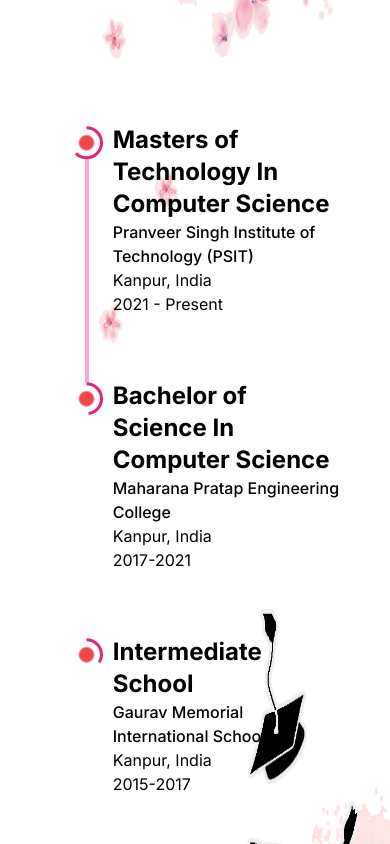
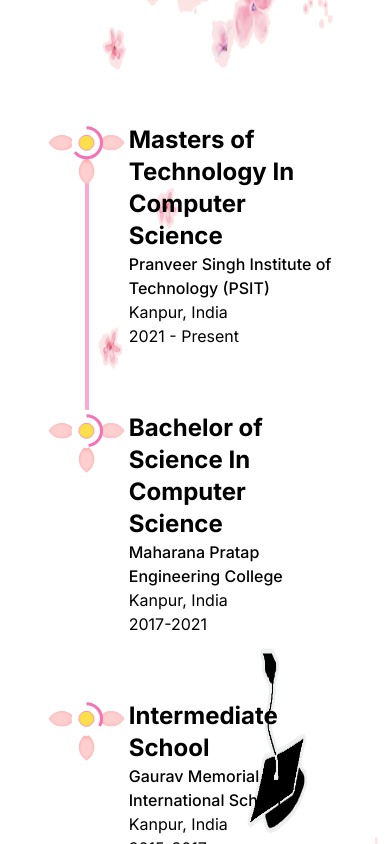
Before and after one commit to June-Senpai/portfolio, a Next.js app: page /about in a window 390 px wide. Shown: the part 2160-3004 px from the top of the page. Built offline with nearby package versions, Linux system fonts and the light colour scheme.

Commit message:
projects started

```diff
--- a/src/app/about/page.jsx
+++ b/src/app/about/page.jsx
@@ -1,7 +1,7 @@
 "use client";
 
-import Experience from "@/components/Education";
-import Skills from "@/components/Skills";
+import Experience from "@/components/AboutComponents/Education";
+import Skills from "@/components/AboutComponents/Skills";
 import {
   motion,
   useInView,
--- a/src/app/projects/page.jsx
+++ b/src/app/projects/page.jsx
@@ -7,7 +7,6 @@
   useMotionValue,
   useSpring,
 } from "framer-motion";
-import Skills from "@/components/Skills";
 export default function Projects() {
   const ref = useRef(null);
   const isInView = useInView(ref, { once: true });
--- a/src/components/Education.jsx
+++ b/src/components/AboutComponents/Education.jsx
@@ -9,7 +9,7 @@
     return (
       <li
         ref={ref}
-        className="my-8 first:mt-0 last:mb-0 ml-16 xl:ml-16 md:ml-16 sm:ml-16 2xl:ml-20 flex flex-col items-center justify-between"
+        className="my-8 first:mt-0 last:mb-0 ml-20  flex flex-col items-center justify-between"
       >
         <LiIcon reference={ref} />
         <motion.div
--- /dev/null
+++ b/src/components/AboutComponents/LiIcon.jsx
@@ -0,0 +1,65 @@
+import React from "react";
+import { useScroll, motion } from "framer-motion";
+
+const LiIcon = ({ reference }) => {
+  const { scrollYProgress } = useScroll({
+    target: reference,
+    offset: ["center end", "center center"],
+    layoutEffect: false,
+  });
+
+  const imageUrl = "/education/petal.png";
+  const petalPositions = [
+    { x: 50, y: 60, rotate: 0 },
+    { x: 50, y: -10, rotate: 180 },
+    { x: 10, y: 25, rotate: 90 },
+  ];
+
+  return (
+    <div>
+      <figure className="absolute left-0 z-50">
+        <svg
+          className="-rotate-90"
+          width="75"
+          height="75"
+          viewBox="0 0 100 100"
+        >
+          <svg width="50" height="50"></svg>
+          {petalPositions.map((position, index) => (
+            <image
+              key={index}
+              href={imageUrl}
+              x={position.x}
+              y={position.y}
+              width="50"
+              height="50"
+              transform={`rotate(${position.rotate} ${position.x + 25} ${
+                position.y + 25
+              })`}
+            />
+          ))}
+          <svg width="50" height="50"></svg>
+
+          <motion.circle
+            cx="75"
+            cy="50"
+            r="20"
+            style={{
+              pathLength: scrollYProgress,
+            }}
+            className="stroke-pink-400 stroke-[4px] fill-white"
+          />
+
+          <circle
+            cx="75"
+            cy="50"
+            r="10"
+            className="stroke-pink-400 stroke-1 animate-pulse fill-yellow-300"
+          />
+        </svg>
+      </figure>
+    </div>
+  );
+};
+
+export default LiIcon;
--- /dev/null
+++ b/src/components/AboutComponents/Projects.jsx
@@ -0,0 +1,29 @@
+import React from "react";
+
+const Projects = () => {
+  const projects = [
+    { name: "Project 1", description: "Description of Project 1" },
+    { name: "Project 2", description: "Description of Project 2" },
+    { name: "Project 3", description: "Description of Project 3" },
+  ];
+
+  return (
+    <div style={{ overflowX: "scroll", whiteSpace: "nowrap" }}>
+      {projects.map((project, index) => (
+        <div
+          key={index}
+          style={{
+            display: "inline-block",
+            width: "300px",
+            margin: "10px",
+          }}
+        >
+          <h2>{project.name}</h2>
+          <p>{project.description}</p>
+        </div>
+      ))}
+    </div>
+  );
+};
+
+export default Projects;
--- a/src/components/LiIcon.jsx
+++ /dev/null
@@ -1,41 +0,0 @@
-import React from "react";
-import { motion, useScroll } from "framer-motion";
-
-const LiIcon = ({ reference }) => {
-  const { scrollYProgress } = useScroll({
-    target: reference,
-    offset: ["center end", "center center"],
-    layoutEffect: false,
-  });
-
-  return (
-    <div>
-      <figure className="absolute left-0 stroke-black">
-        <svg
-          className="-rotate-90"
-          width="75"
-          height="75"
-          viewBox="0 0 100 100"
-        >
-          <motion.circle
-            cx="75"
-            cy="50"
-            r="20"
-            style={{
-              pathLength: scrollYProgress,
-            }}
-            className="stroke-pink-600 stroke-[4px] fill-white"
-          />
-          <circle
-            cx="75"
-            cy="50"
-            r="10"
-            className="stroke-pink-400 stroke-1 animate-pulse fill-red-500"
-          />
-        </svg>
-      </figure>
-    </div>
-  );
-};
-
-export default LiIcon;
```
Also changed, not shown: public/education/petal.png (added), src/components/AboutComponents/Skills.jsx (renamed from src/components/Skills.jsx).
